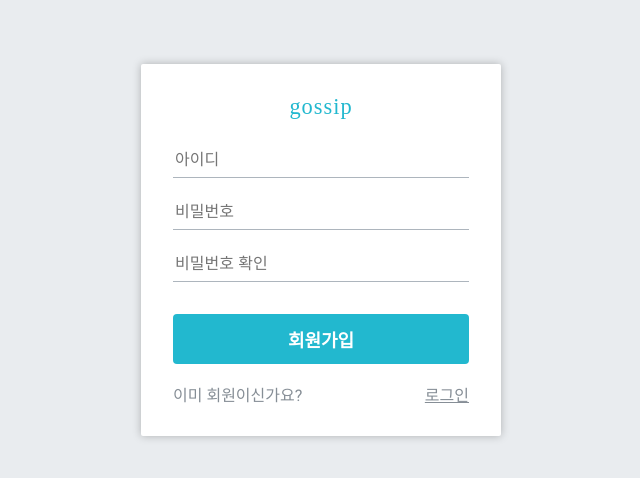
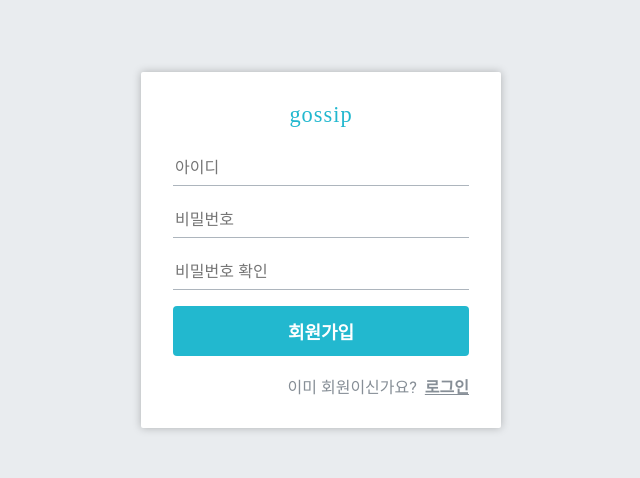
Before and after one commit to dongchan-K/BlogProject, a React (Create React App) app in the folder blog-frontend/: page /register in a window 1280 px wide. Shown: the part 150-628 px from the top of the page, without its empty margins (319-959 px from the left). Built offline with nearby package versions, Linux system fonts and the light colour scheme; a web font is replaced by a local one.

Commit message:
feat: 회원가입 에러처리 구현

```diff
--- a/blog-frontend/src/components/auth/AuthForm.jsx
+++ b/blog-frontend/src/components/auth/AuthForm.jsx
@@ -30,10 +30,14 @@ const StyledInput = styled.input`
 
 const Footer = styled.div`
   display: flex;
-  justify-content: space-between;
+  justify-content: flex-end;
   margin-top: 1.5rem;
   color: ${palette.gray[6]};
+  p {
+    margin-right: 0.5rem;
+  }
   a {
+    font-weight: bold;
     text-decoration: underline;
     &:hover {
       color: ${palette.gray[9]};
@@ -57,7 +61,7 @@ const textMap = {
   register: '회원가입',
 };
 
-const AuthForm = ({ type, form, onChange, onSubmit, loginError }) => {
+const AuthForm = ({ type, form, onChange, onSubmit, error }) => {
   const text = textMap[type];
 
   return (
@@ -89,8 +93,7 @@ const AuthForm = ({ type, form, onChange, onSubmit, loginError }) => {
             value={form.passwordConfirm}
           />
         )}
-        {/* {loginError && <ErrorMessage>{loginError}</ErrorMessage>} */}
-        <ErrorMessage>{loginError}</ErrorMessage>
+        {error && <ErrorMessage>{error}</ErrorMessage>}
         <ButtonWithMarginTop fullWidth cyan>
           {text}
         </ButtonWithMarginTop>
--- a/blog-frontend/src/containers/LoginForm.jsx
+++ b/blog-frontend/src/containers/LoginForm.jsx
@@ -9,7 +9,7 @@ const LoginForm = () => {
   const dispatch = useDispatch();
   const history = useHistory();
 
-  const [loginError, setLoginError] = useState(null);
+  const [error, setError] = useState(null);
 
   const { form, auth, authError, user } = useSelector(({ auth, user }) => ({
     form: auth.login,
@@ -44,7 +44,7 @@ const LoginForm = () => {
   useEffect(() => {
     // 로그인 실패
     if (authError) {
-      setLoginError('존재하지 않는 계정이거나, 잘못된 비밀번호입니다.');
+      setError('존재하지 않는 계정이거나, 잘못된 비밀번호입니다.');
     }
     // 로그인 성공 시 check 액션 디스패치 -> 로그인 상태 확인
     if (auth) {
@@ -65,7 +65,7 @@ const LoginForm = () => {
       form={form}
       onChange={onChange}
       onSubmit={onSubmit}
-      loginError={loginError}
+      error={error}
     />
   );
 };
--- a/blog-frontend/src/containers/RegisterForm.jsx
+++ b/blog-frontend/src/containers/RegisterForm.jsx
@@ -1,4 +1,4 @@
-import React, { useEffect } from 'react';
+import React, { useEffect, useState } from 'react';
 import { useDispatch, useSelector } from 'react-redux';
 import { changeFiled, initializeForm, register } from '../../src/modules/auth';
 import AuthForm from '../../src/components/auth/AuthForm';
@@ -8,6 +8,8 @@ import { useHistory } from 'react-router-dom';
 const RegisterForm = () => {
   const dispatch = useDispatch();
   const history = useHistory();
+
+  const [error, setError] = useState(null);
 
   const { form, auth, authError, user } = useSelector(({ auth, user }) => ({
     form: auth.register,
@@ -30,7 +32,30 @@ const RegisterForm = () => {
   const onSubmit = (e) => {
     e.preventDefault();
     const { username, password, passwordConfirm } = form;
-    if (password !== passwordConfirm) return;
+    // 아이디가 입력되지 않은 경우 에러처리
+    if ([username].includes('')) {
+      setError('아이디를 입력해주세요');
+      return;
+    }
+    // 비밀번호가 입력되지 않은 경우 에러처리
+    if ([password].includes('')) {
+      setError('비밀번호를 입력해주세요');
+      return;
+    }
+    // 비밀번호 확인창이 입력되지 않은 경우 에러처리
+    if ([passwordConfirm].includes('')) {
+      setError('비밀번호를 확인해주세요');
+      return;
+    }
+    // 비밀번호가 일치하지 않는 경우 에러처리
+    if (password !== passwordConfirm) {
+      setError('비밀번호가 일치하지 않습니다');
+      dispatch(changeFiled({ form: 'register', key: 'password', value: '' }));
+      dispatch(
+        changeFiled({ form: 'register', key: 'passwordConfirm', value: '' }),
+      );
+      return;
+    }
 
     dispatch(register({ username, password }));
   };
@@ -43,13 +68,17 @@ const RegisterForm = () => {
   // 회원가입 성공, 실패 확인
   useEffect(() => {
     if (authError) {
-      console.log('회원가입 실패');
-      console.log('authError', authError);
+      // 중복계정 에러처리
+      if (authError.response.status === 409) {
+        setError('이미 존재하는 계정입니다');
+        return;
+      }
+      // 기타 에러처리
+      setError('회원가입 실패');
+      return;
     }
     // 회원가입 성공 시 check 액션 디스패치 -> 로그인 상태 확인
     if (auth) {
-      console.log('회원가입 성공');
-      console.log('auth', auth);
       dispatch(check());
     }
   }, [auth, authError, dispatch]);
@@ -67,6 +96,7 @@ const RegisterForm = () => {
       form={form}
       onChange={onChange}
       onSubmit={onSubmit}
+      error={error}
     />
   );
 };
--- a/blog-frontend/src/lib/createRequestSaga.js
+++ b/blog-frontend/src/lib/createRequestSaga.js
@@ -9,6 +9,7 @@ export default function createRequestSage(type, request) {
     yield put(startLoading(type)); // 로딩 시작
     try {
       const res = yield call(request, action.payload);
+
       yield put({
         type: SUCCESS,
         payload: res.data,
```
